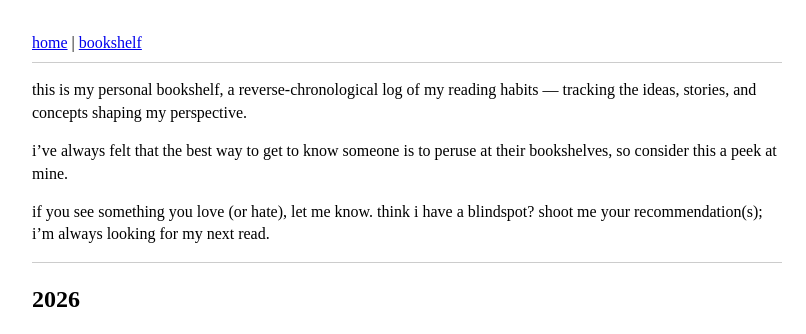
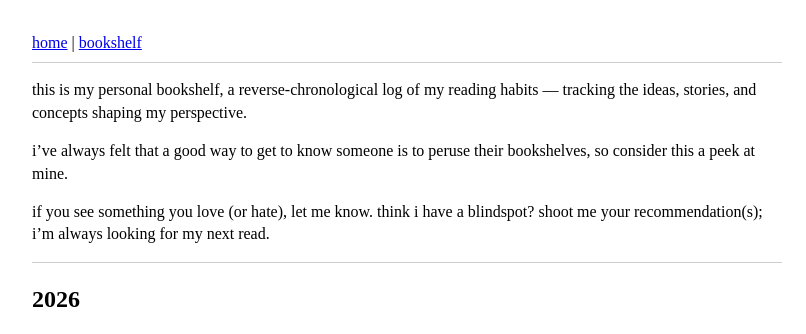
Before and after one commit to koryhayward/koryhayward.github.io, a Jekyll site: the page built from bookshelf.md, in a window 1280 px wide. Shown: the top 334 px of the page, without its empty margins (233-1039 px from the left). Built offline with Jekyll 4.4.1, drawn with Linux system fonts in a browser that asks for light colours.

Commit message:
small language change

```diff
--- a/bookshelf.md
+++ b/bookshelf.md
@@ -6,7 +6,7 @@ permalink: /bookshelf/
 
 this is my personal bookshelf, a reverse-chronological log of my reading habits — tracking the ideas, stories, and concepts shaping my perspective.
 
-i've always felt that the best way to get to know someone is to peruse at their bookshelves, so consider this a peek at mine.
+i've always felt that a good way to get to know someone is to peruse their bookshelves, so consider this a peek at mine.
 
 if you see something you love (or hate), let me know. think i have a blindspot? shoot me your recommendation(s); i'm always looking for my next read.
 
```
